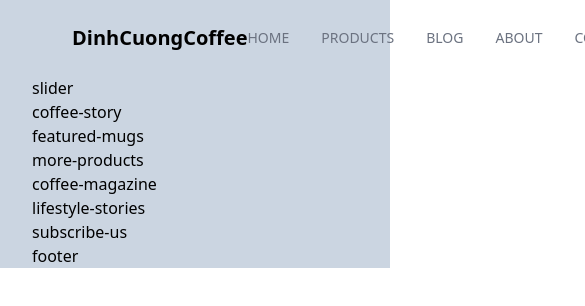
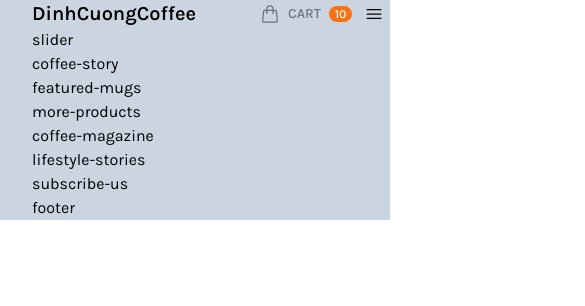
Before and after one commit to DinhCuongYP/dinhcuong-coffee, a website: page public/index.html in a window 390 px wide. Shown: the top 306 px of the page, 585 px wide, since content can reach past the window. Drawn offline with nearby package versions, Linux system fonts and the light colour scheme; files that its build step writes are made by us from their sources.

Commit message:
Reponsive header

```diff
--- a/public/index.html
+++ b/public/index.html
@@ -4,22 +4,25 @@
     <meta charset="UTF-8" />
     <meta http-equiv="X-UA-Compatible" content="IE=edge" />
     <meta name="viewport" content="width=device-width, initial-scale=1.0" />
+    <link rel="icon" href="./img/favicon/logo.ico" />
     <link href="./output.css" rel="stylesheet" />
     <title>DinhCuong Coffee</title>
+    <script src="./main.js" async type="text/javascript"></script>
   </head>
   <body>
     <div id="root">
-      <div class="max-w-screen-2xl text-base mx-auto px-8 bg-slate-300 content-wrapper">
-        <header class="py-6 mx-10">
-          <nav class="flex flex-row justify-between items-center">
+      <div class="font-Karla max-w-screen-2xl text-base mx-auto px-8 bg-slate-300 content-wrapper">
+        <header class="p6 mx-auto">
+          <nav class="relative flex flex-row justify-between items-center">
             <div class="basis-2/6 text-center text-xl font-semibold cursor-pointer logo">
               DinhCuongCoffee
             </div>
 
             <ul
-              class="basis-3/6 flex items-center justify-end gap-8 uppercase text-sm font-medium text-gray-500"
+              id="dcd-top-menu"
+              class="lg:basis-3/6 hidden lg:flex lg:items-center lg:justify-end lg:gap-8 uppercase text-sm font-medium text-gray-500"
             >
-              <li class="dcd-top-menu-item">
+              <li class="dcd-top-menu-item dcd-top-menu-item-active">
                 <a href="#" class="">Home</a>
               </li>
               <li class="dcd-top-menu-item">
@@ -43,7 +46,7 @@
             </ul>
 
             <ul
-              class="basis-1/6 flex text-center items-center justify-start uppercase text-sm font-medium text-gray-500 ml-16"
+              class="basis-3/6 lg:basis-1/6 flex text-center items-center justify-end lg:justify-start uppercase text-sm font-medium text-gray-500 ml-16"
             >
               <li class="dcd-top-menu-item">
                 <a href="" class="flex items-center">
@@ -66,6 +69,26 @@
                 </a>
               </li>
             </ul>
+
+            <div
+              id="dcd-toggle-top-menu-icon"
+              class="lg:hidden basis-1/6 flex items-center px-3 sm:px-8 cursor-pointer"
+            >
+              <svg
+                xmlns="http://www.w3.org/2000/svg"
+                fill="none"
+                viewBox="0 0 24 24"
+                stroke-width="1.5"
+                stroke="currentColor"
+                class="dcd-icon"
+              >
+                <path
+                  stroke-linecap="round"
+                  stroke-linejoin="round"
+                  d="M3.75 6.75h16.5M3.75 12h16.5m-16.5 5.25h16.5"
+                />
+              </svg>
+            </div>
           </nav>
         </header>
 
--- /dev/null
+++ b/public/main.js
@@ -0,0 +1,14 @@
+const topMenu = document.getElementById("dcd-top-menu")
+const toggleTopMenu = document.getElementById("dcd-toggle-top-menu-icon")
+
+document.addEventListener("click", (e) => {
+  if (toggleTopMenu.contains(e.target)) {
+    topMenu.classList.toggle("hidden")
+    topMenu.classList.toggle("dcd-top-menu-expanded")
+  } else {
+    if (topMenu.classList.contains("dcd-top-menu-expanded")) {
+      topMenu.classList.remove("dcd-top-menu-expanded")
+      topMenu.classList.add("hidden")
+    }
+  }
+})
--- a/src/input.css
+++ b/src/input.css
@@ -1,10 +1,19 @@
+@import url("https://fonts.googleapis.com/css2?family=Karla:ital,wght@0,200;0,300;0,400;0,500;0,600;0,700;0,800;1,200;1,300;1,400;1,500;1,600;1,700;1,800&display=swap");
 @tailwind base;
 @tailwind components;
 @tailwind utilities;
 
 /* dcd: dinhcuongdev */
+.dcd-top-menu-expanded {
+  @apply absolute w-full top-10 text-center bg-white animate-slidedown;
+}
+
 .dcd-top-menu-item {
-  @apply cursor-pointer py-1 hover:text-gray-800 relative after:absolute after:h-0.5 after:w-0 hover:after:w-full after:bottom-0 after:left-0 after:bg-light-coffee after:transition-all after:ease-in-out after:duration-300;
+  @apply cursor-pointer py-1 hover:text-gray-800 relative lg:after:absolute lg:after:h-0.5 lg:after:w-0 hover:lg:after:w-full lg:after:bottom-0 lg:after:left-0 lg:after:bg-light-coffee lg:after:transition-all lg:after:ease-in-out lg:after:duration-300;
+}
+
+.dcd-top-menu-item-active {
+  @apply text-gray-800;
 }
 
 .dcd-icon {
--- a/tailwind.config.js
+++ b/tailwind.config.js
@@ -2,8 +2,20 @@
   content: ["./public/**/*.{html,js}"],
   theme: {
     extend: {
+      fontFamily: {
+        Karla: ["Karla", "sans-serif"],
+      },
       colors: {
         "light-coffee": "#C89f94",
+      },
+      keyframes: {
+        slidedown: {
+          "0%": { transform: "translateY(-100%)" },
+          "100%": { transform: "translateY(0%)" },
+        },
+      },
+      animation: {
+        slidedown: "slidedown .4s ease-in-out",
       },
     },
   },
```
Also changed, not shown: public/img/favicon/logo.ico (added).
